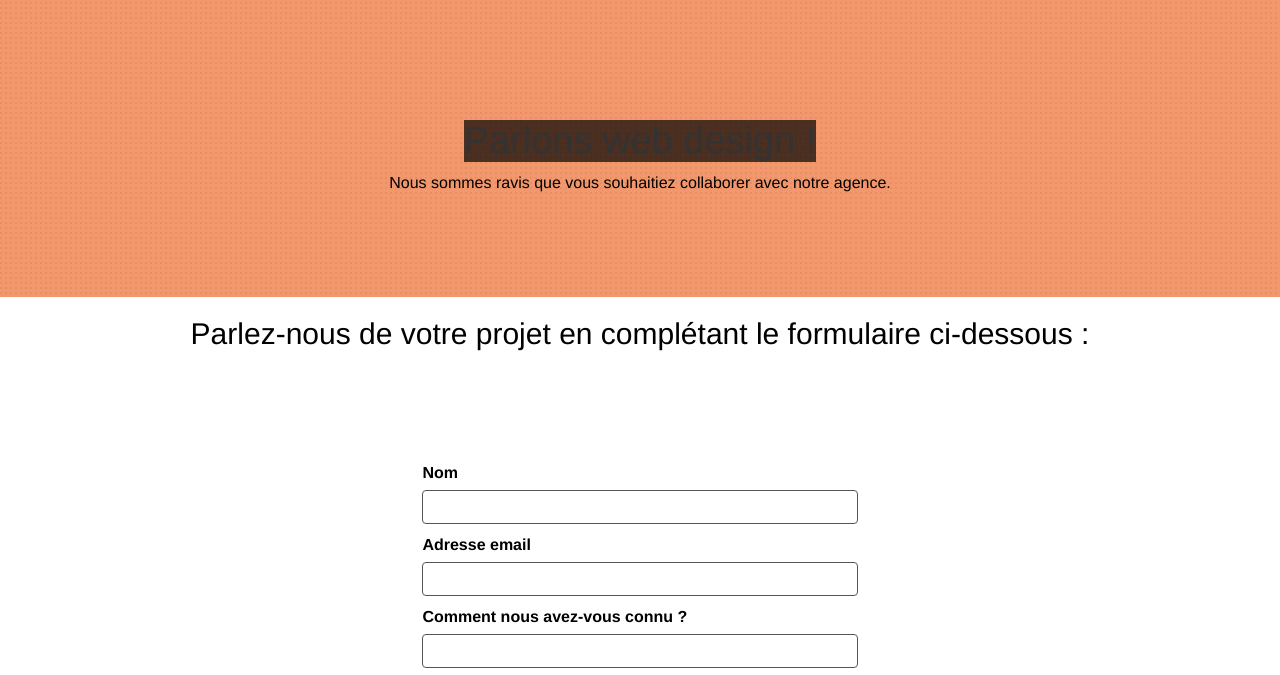
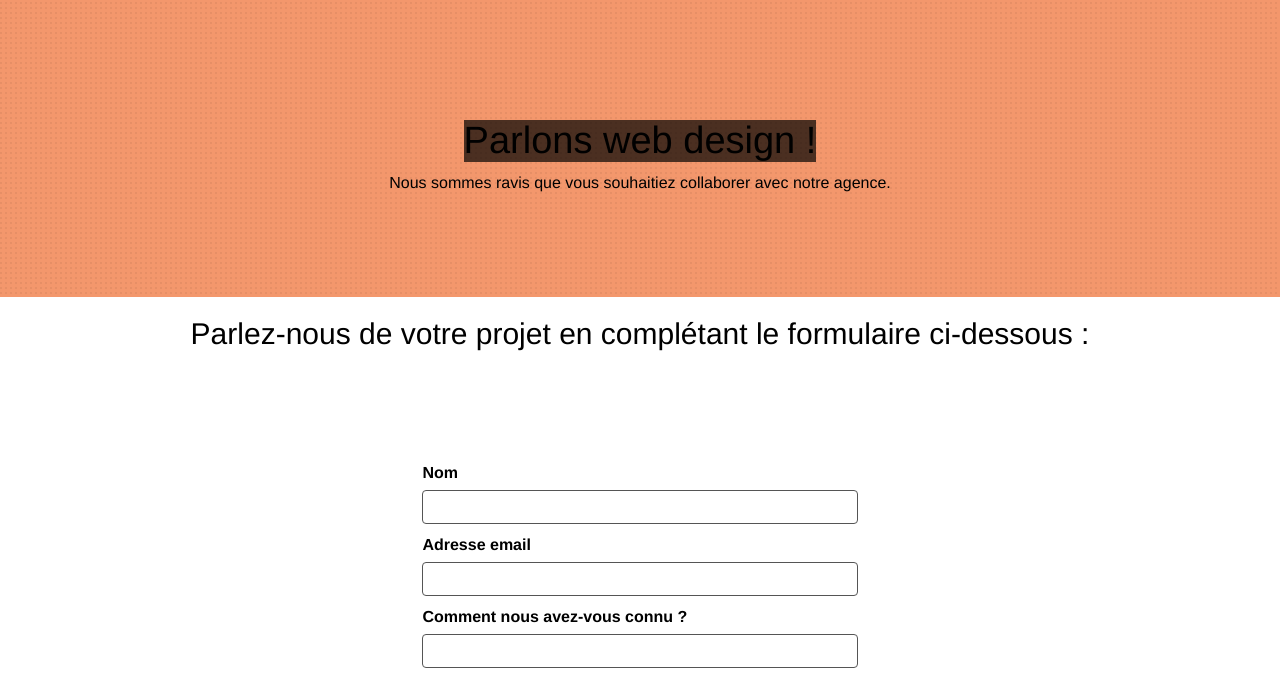
Before and after one commit to RayanBenGitHub/La-Chouette-Agence---version-optimisee, a website: page contact.html in a window 1280 px wide. Shown: the part 77-752 px from the top of the page. Drawn offline with Linux system fonts and the light colour scheme; files that its build step writes are made by us from their sources.

Commit message:
color h1 contact

```diff
--- a/style.css
+++ b/style.css
@@ -1026,6 +1026,6 @@ textarea {
     background-color: black;
 }
 .contact-h1 {
-    color: #333333!important;
+    color: #f3976c;
     background-color: #000000b0;
 }
```
